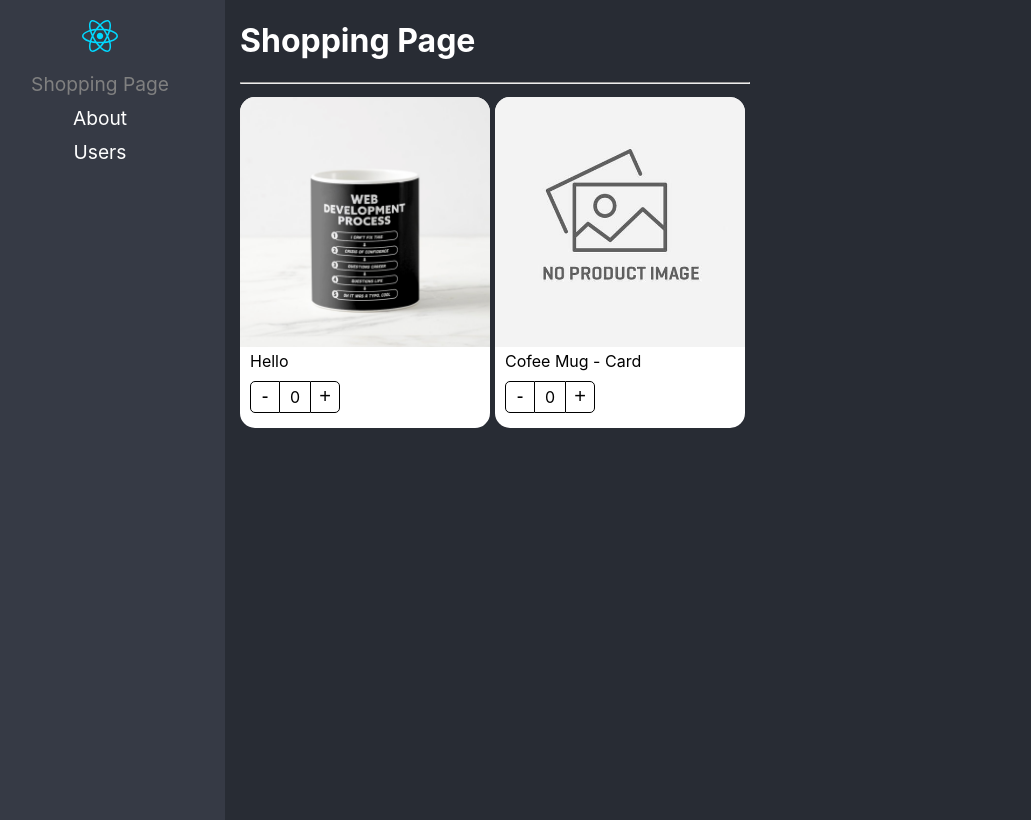
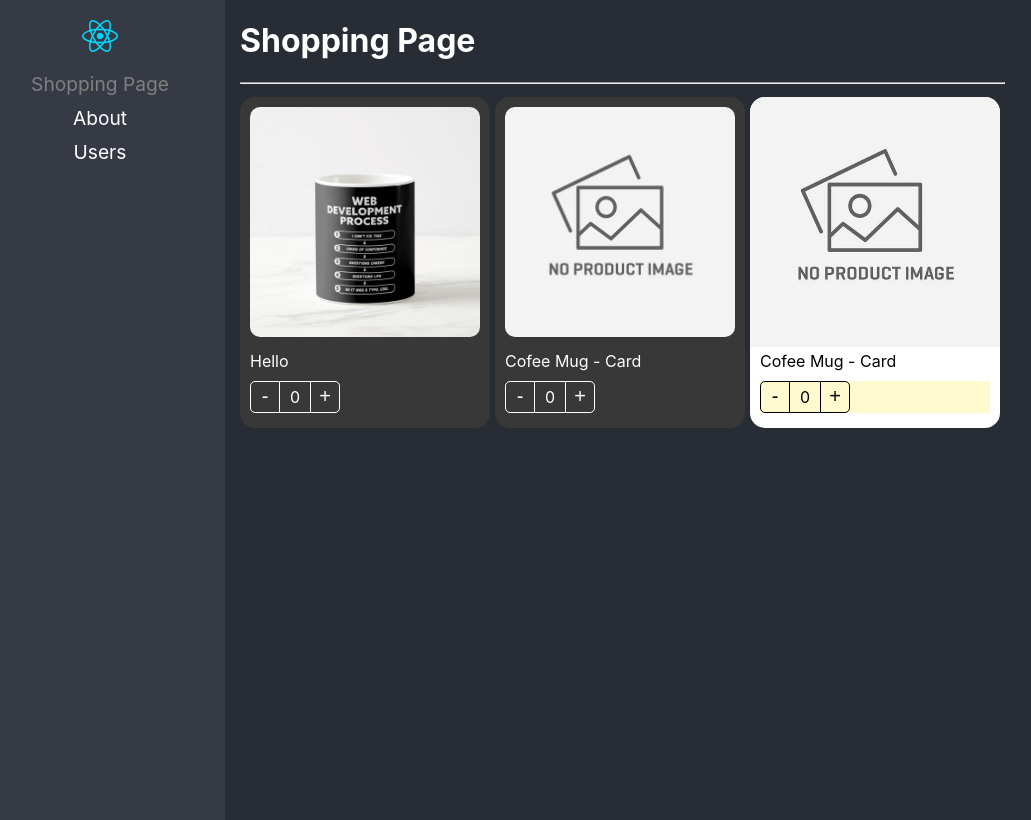
Before and after one commit to ktalesun/project-base-react-pro, a React (Vite) app: page /home in a window 1280 px wide. Shown: the whole page, without its empty margins (25-1056 px from the left). Built offline with nearby package versions, Linux system fonts and the light colour scheme.

Commit message:
Finish section compound pattern ext styles

```diff
--- a/src/02-component-patterns/components/ProductButtons.tsx
+++ b/src/02-component-patterns/components/ProductButtons.tsx
@@ -1,14 +1,20 @@
-import { useContext } from "react"
+import { CSSProperties, useContext } from "react"
 
 import styles from "../styles/styles.module.css";
 import { contextProduct } from "../context/ProductContext";
 
+export interface Props {
+    className?: string,
+    style?: CSSProperties
+}
 
-
-export const ProductButtons = () => {
+export const ProductButtons = ({className, style}: Props) => {
     const {counter, increaseBy} = useContext(contextProduct)
     return (
-        <div className={styles.buttonsContainer}>
+        <div
+            className={`${styles.buttonsContainer} ${className}`}
+            style={style}
+        >
             <button className={styles.buttonMinus} onClick={() => increaseBy(-1)}>
                 -
             </button>
--- a/src/02-component-patterns/components/ProductCard.tsx
+++ b/src/02-component-patterns/components/ProductCard.tsx
@@ -11,7 +11,7 @@
 
 //Primer paso del compount component pattern
 
-export const ProductCard = ({ product, children }: Props) => {
+export const ProductCard = ({ product, children, className, style }: Props) => {
 
     const {counter, increaseBy} = useProduct()
 
@@ -21,11 +21,11 @@
             increaseBy,
             product
         }} >
-            <div className={styles.productCard}>
+            <div
+                className={`${styles.productCard} ${className} `}
+                style={style}
+            >
                 {children}
-                {/* <ProductImage img={product.img} />
-                <ProductTitle title={product.title} />
-                <ProductButtons counter={counter} increaseBy={increaseBy} /> */}
             </div>
         </Provider>
 
--- a/src/02-component-patterns/components/ProductImage.tsx
+++ b/src/02-component-patterns/components/ProductImage.tsx
@@ -1,12 +1,16 @@
-import { useContext } from "react";
+import { CSSProperties, useContext } from "react";
 
 import noImage from "../assets/no-image.jpg";
 import styles from "../styles/styles.module.css";
 import { contextProduct } from "../context/ProductContext";
 
+export interface Props {
+    img?: string,
+    className?: string,
+    style?: CSSProperties
+}
 
-
-export const ProductImage = ({ img = '' }) => {
+export const ProductImage = ({ img = '', className, style }: Props) => {
     const {product} = useContext(contextProduct)
     let imageToShow: string;
 
@@ -18,6 +22,9 @@
         imageToShow = noImage
     }
     return (
-        <img className={styles.productImg} src={imageToShow} alt="coffe-mug" />
+        <img
+            className={`${styles.productImg} ${className}`}
+            style={style}
+            src={imageToShow} alt="coffe-mug" />
     )
 }
--- a/src/02-component-patterns/components/ProductTitle.tsx
+++ b/src/02-component-patterns/components/ProductTitle.tsx
@@ -1,14 +1,24 @@
-import { useContext } from "react";
+import { CSSProperties, useContext } from "react";
 
 import styles from "../styles/styles.module.css";
+import "../styles/custom-styles.css"
 import { contextProduct } from "../context/ProductContext";
 
+export interface Props  {
+    title?: string
+    className?: string
+    style?: CSSProperties
+}
 
-export const ProductTitle = ({ title } : { title?: string }) => {
+
+export const ProductTitle = ({ title , className, style } : Props) => {
     const {product} = useContext(contextProduct);
 
     return (
-        <span className={styles.productDescription}>
+        <span
+            className={`${styles.productDescription} ${className}`}
+            style={style}
+            >
             { title ? title : product.title}
         </span>
     )
--- a/src/02-component-patterns/pages/ShoppingPage.tsx
+++ b/src/02-component-patterns/pages/ShoppingPage.tsx
@@ -11,6 +11,8 @@
   img: 'public/coffee-mug.png'
 }
 
+import '../styles/custom-styles.css'
+
 
 export const ShoppingPage = () => {
   return (
@@ -23,31 +25,24 @@
           flexWrap: 'wrap'
         }}>
 
-        {/* <ProductCard product={product}/>
-        <ProductCard product={product2}/> */}
-
-        {/* Primera forma de compount component pattern */}
-        {/* <ProductCard product={product2}>
-          <ProductImage />
-          <ProductTitle title={product2.title} />
-          <ProductButtons counter={0} increaseBy={function (value: number): void {
-            throw new Error("Function not implemented.")
-          } } />
-        </ProductCard> */}
-
-
         {/* Segunda forma del compount component pattern.  */}
         {/* Bajo esta construcción de componente, ambas formas son válidas */}
-        <ProductCard product={product2}>
-          <ProductCard.Image />
-          <ProductCard.Title title="Hello" />
-          <ProductCard.Buttons />
+        <ProductCard className="bg-dark text-white" product={product2} >
+          <ProductCard.Image className="custom-image" />
+          <ProductCard.Title title="Hello" className="text-white" />
+          <ProductCard.Buttons className="custom-bottom" />
+        </ProductCard>
+
+        <ProductCard className="bg-dark text-white" product={product}>
+          <ProductImage  className="custom-image"/>
+          <ProductTitle />
+          <ProductButtons className="custom-bottom"/>
         </ProductCard>
 
         <ProductCard product={product}>
           <ProductImage />
           <ProductTitle />
-          <ProductButtons />
+          <ProductButtons style={{backgroundColor: 'lemonchiffon'}}/>
         </ProductCard>
 
         </div>
--- /dev/null
+++ b/src/02-component-patterns/styles/custom-styles.css
@@ -0,0 +1,20 @@
+
+
+.bg-dark {
+    background-color: rgb(56, 56, 56);
+}
+
+.text-white {
+    color: white
+}
+
+.custom-image {
+    border-radius: 20px;
+    padding: 10px;
+    width: calc( 100% - 20px );
+}
+
+.custom-bottom button, .custom-bottom div {
+    border-color: white;
+    color: white;
+}
```
Also changed, not shown: src/02-component-patterns/interfaces/interfaces.ts (+10 -6 lines).
